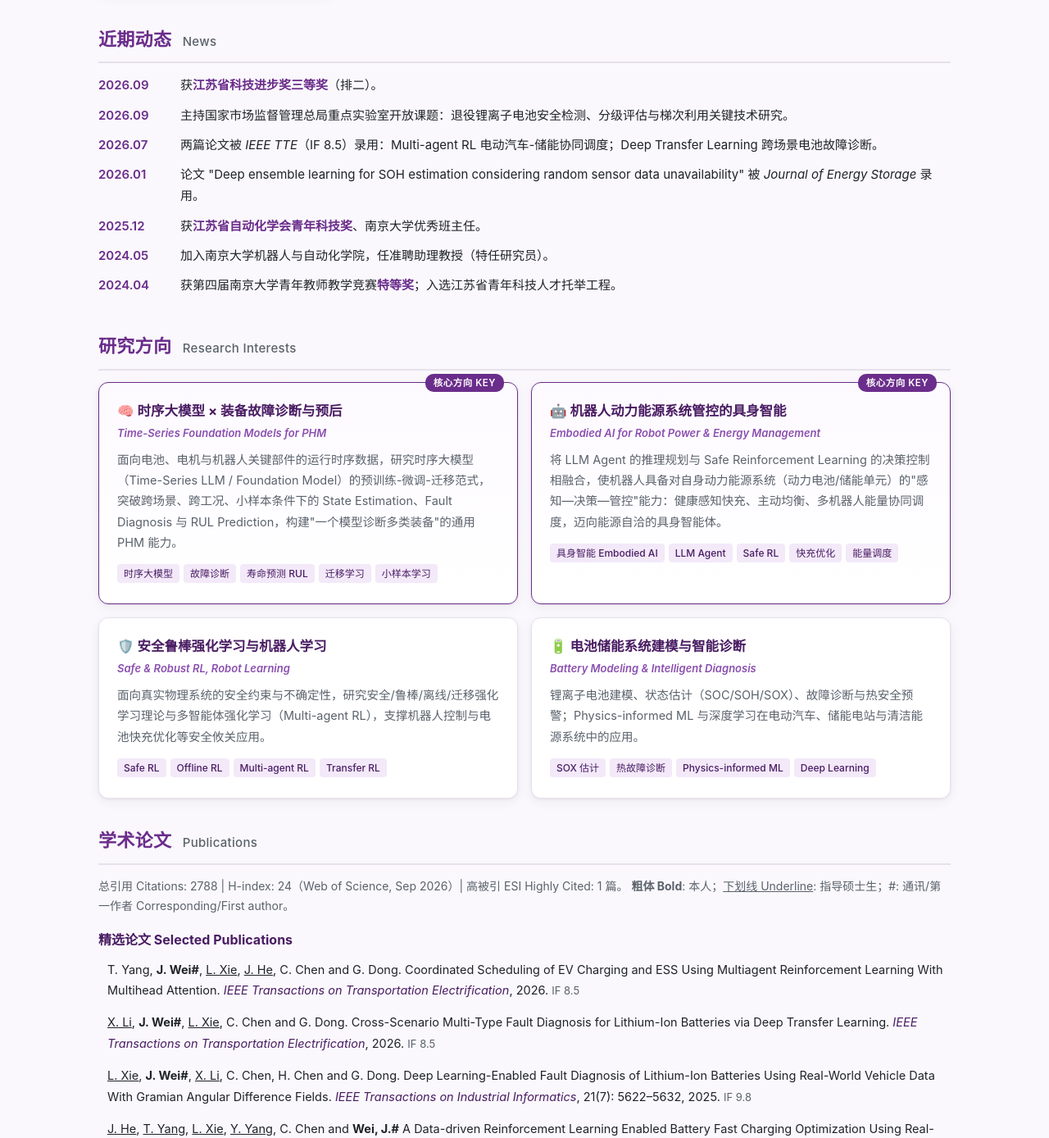
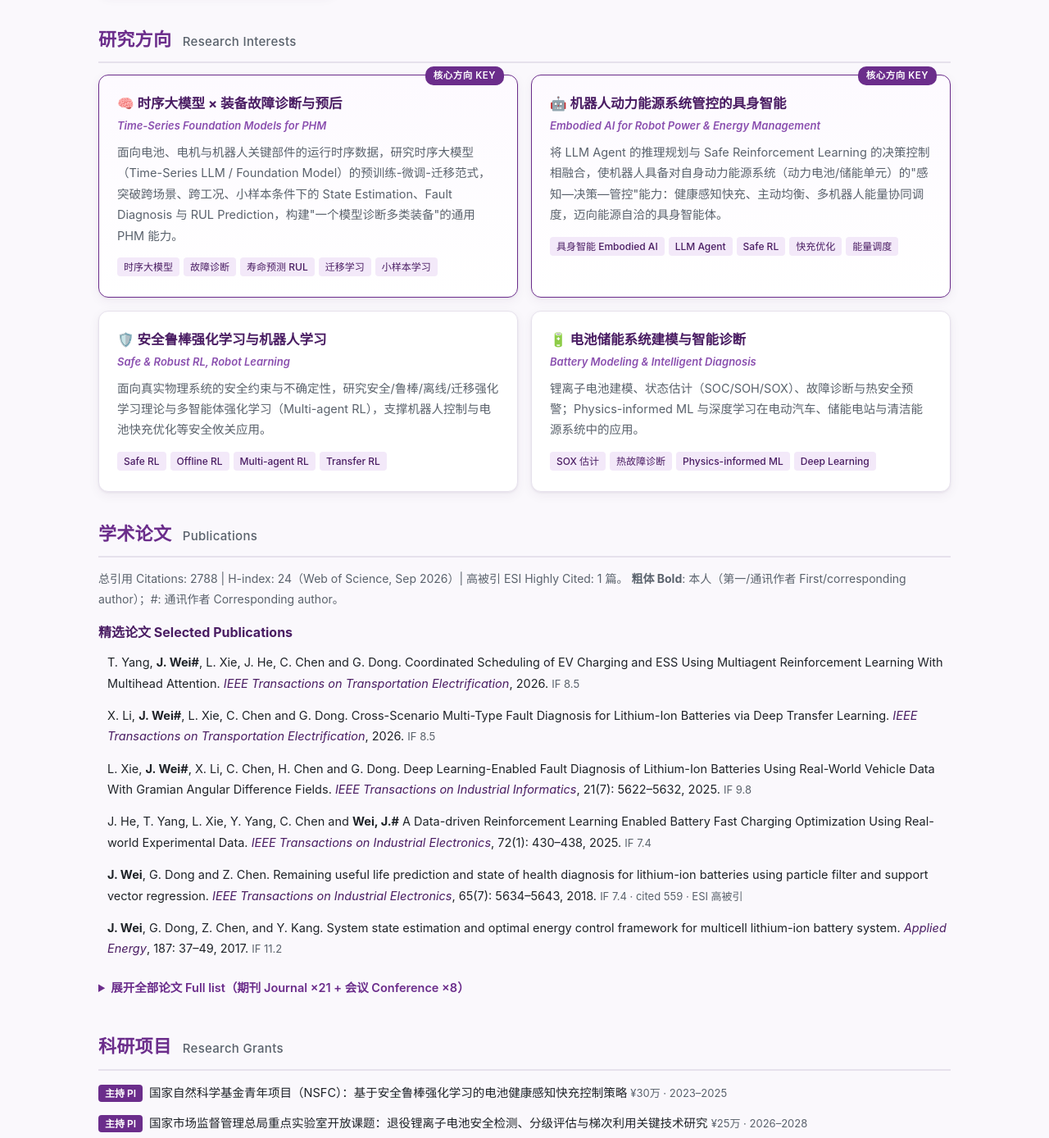
Before and after one commit to jwwei-nju/jwwei-nju.github.io, a plain HTML site: page index.html in a window 1280 px wide. Shown: the part 721-2109 px from the top of the page at 82% size. Drawn offline with Linux system fonts and the light colour scheme.

Commit message:
Update homepage: remove news section, adjust author marking, split projects, remove scholarships, anonymize industry projects

```diff
--- a/index.html
+++ b/index.html
@@ -142,7 +142,6 @@
     <span class="nav-brand">魏婧雯 · Jingwen Wei</span>
     <div class="nav-links">
       <a href="#about">简介 About</a>
-      <a href="#news">动态 News</a>
       <a href="#research">研究方向 Research</a>
       <a href="#publications">论文 Publications</a>
       <a href="#grants">项目 Grants</a>
@@ -186,18 +185,6 @@
     </div>
   </div>
 
-  <!-- ================= NEWS ================= -->
-  <section id="news">
-    <h2>近期动态 <span class="en">News</span></h2>
-    <div class="news-item"><span class="news-date">2026.09</span><span>获<span class="hl">江苏省科技进步奖三等奖</span>（排二）。</span></div>
-    <div class="news-item"><span class="news-date">2026.09</span><span>主持国家市场监督管理总局重点实验室开放课题：退役锂离子电池安全检测、分级评估与梯次利用关键技术研究。</span></div>
-    <div class="news-item"><span class="news-date">2026.07</span><span>两篇论文被 <em>IEEE TTE</em>（IF 8.5）录用：Multi-agent RL 电动汽车-储能协同调度；Deep Transfer Learning 跨场景电池故障诊断。</span></div>
-    <div class="news-item"><span class="news-date">2026.01</span><span>论文 "Deep ensemble learning for SOH estimation considering random sensor data unavailability" 被 <em>Journal of Energy Storage</em> 录用。</span></div>
-    <div class="news-item"><span class="news-date">2025.12</span><span>获<span class="hl">江苏省自动化学会青年科技奖</span>、南京大学优秀班主任。</span></div>
-    <div class="news-item"><span class="news-date">2024.05</span><span>加入南京大学机器人与自动化学院，任准聘助理教授（特任研究员）。</span></div>
-    <div class="news-item"><span class="news-date">2024.04</span><span>获第四届南京大学青年教师教学竞赛<span class="hl">特等奖</span>；入选江苏省青年科技人才托举工程。</span></div>
-  </section>
-
   <!-- ================= RESEARCH ================= -->
   <section id="research">
     <h2>研究方向 <span class="en">Research Interests</span></h2>
@@ -236,28 +223,28 @@
     <h2>学术论文 <span class="en">Publications</span></h2>
     <p style="font-size:14px;color:var(--muted);margin-bottom:14px">
       总引用 Citations: 2788 | H-index: 24（Web of Science, Sep 2026）| 高被引 ESI Highly Cited: 1 篇。
-      <b>粗体 Bold</b>: 本人；<u>下划线 Underline</u>: 指导硕士生；#: 通讯/第一作者 Corresponding/First author。
+      <b>粗体 Bold</b>: 本人（第一/通讯作者 First/corresponding author）；#: 通讯作者 Corresponding author。
     </p>
 
     <h3 style="font-size:16px;margin-bottom:10px;color:var(--nju-purple-dark)">精选论文 Selected Publications</h3>
 
-    <div class="pub">T. Yang, <b>J. Wei#</b>, <u>L. Xie</u>, <u>J. He</u>, C. Chen and G. Dong. Coordinated Scheduling of EV Charging and ESS Using Multiagent Reinforcement Learning With Multihead Attention. <span class="venue">IEEE Transactions on Transportation Electrification</span>, 2026. <span class="meta">IF 8.5</span></div>
-    <div class="pub"><u>X. Li</u>, <b>J. Wei#</b>, <u>L. Xie</u>, C. Chen and G. Dong. Cross-Scenario Multi-Type Fault Diagnosis for Lithium-Ion Batteries via Deep Transfer Learning. <span class="venue">IEEE Transactions on Transportation Electrification</span>, 2026. <span class="meta">IF 8.5</span></div>
-    <div class="pub"><u>L. Xie</u>, <b>J. Wei#</b>, <u>X. Li</u>, C. Chen, H. Chen and G. Dong. Deep Learning-Enabled Fault Diagnosis of Lithium-Ion Batteries Using Real-World Vehicle Data With Gramian Angular Difference Fields. <span class="venue">IEEE Transactions on Industrial Informatics</span>, 21(7): 5622–5632, 2025. <span class="meta">IF 9.8</span></div>
-    <div class="pub"><u>J. He</u>, <u>T. Yang</u>, <u>L. Xie</u>, <u>Y. Yang</u>, C. Chen and <b>Wei, J.#</b> A Data-driven Reinforcement Learning Enabled Battery Fast Charging Optimization Using Real-world Experimental Data. <span class="venue">IEEE Transactions on Industrial Electronics</span>, 72(1): 430–438, 2025. <span class="meta">IF 7.4</span></div>
+    <div class="pub">T. Yang, <b>J. Wei#</b>, L. Xie, J. He, C. Chen and G. Dong. Coordinated Scheduling of EV Charging and ESS Using Multiagent Reinforcement Learning With Multihead Attention. <span class="venue">IEEE Transactions on Transportation Electrification</span>, 2026. <span class="meta">IF 8.5</span></div>
+    <div class="pub">X. Li, <b>J. Wei#</b>, L. Xie, C. Chen and G. Dong. Cross-Scenario Multi-Type Fault Diagnosis for Lithium-Ion Batteries via Deep Transfer Learning. <span class="venue">IEEE Transactions on Transportation Electrification</span>, 2026. <span class="meta">IF 8.5</span></div>
+    <div class="pub">L. Xie, <b>J. Wei#</b>, X. Li, C. Chen, H. Chen and G. Dong. Deep Learning-Enabled Fault Diagnosis of Lithium-Ion Batteries Using Real-World Vehicle Data With Gramian Angular Difference Fields. <span class="venue">IEEE Transactions on Industrial Informatics</span>, 21(7): 5622–5632, 2025. <span class="meta">IF 9.8</span></div>
+    <div class="pub">J. He, T. Yang, L. Xie, Y. Yang, C. Chen and <b>Wei, J.#</b> A Data-driven Reinforcement Learning Enabled Battery Fast Charging Optimization Using Real-world Experimental Data. <span class="venue">IEEE Transactions on Industrial Electronics</span>, 72(1): 430–438, 2025. <span class="meta">IF 7.4</span></div>
     <div class="pub"><b>J. Wei</b>, G. Dong and Z. Chen. Remaining useful life prediction and state of health diagnosis for lithium-ion batteries using particle filter and support vector regression. <span class="venue">IEEE Transactions on Industrial Electronics</span>, 65(7): 5634–5643, 2018. <span class="meta">IF 7.4 · cited 559 · ESI 高被引</span></div>
     <div class="pub"><b>J. Wei</b>, G. Dong, Z. Chen, and Y. Kang. System state estimation and optimal energy control framework for multicell lithium-ion battery system. <span class="venue">Applied Energy</span>, 187: 37–49, 2017. <span class="meta">IF 11.2</span></div>
 
     <details>
       <summary>展开全部论文 Full list（期刊 Journal ×21 + 会议 Conference ×8）</summary>
       <div style="margin-top:10px">
-        <div class="pub">[J3] <u>Z. Qiu</u>, <u>Q. Tan</u>, C. Chen, and <b>Wei, J.#</b> Deep ensemble learning for state-of-health estimation of lithium-ion batteries considering random sensor data unavailability. <span class="venue">Journal of Energy Storage</span>, 179: 123694, 2026. <span class="meta">IF 10.7</span></div>
-        <div class="pub">[J4] <u>J. Guo</u>, G. Dong, and <b>Wei, J.#</b> Battery state of health estimation based on automatic feature selection and streamlined temporal focus. <span class="venue">Journal of Energy Storage</span>, 141: 119160, 2026. <span class="meta">IF 10.7</span></div>
-        <div class="pub">[J6] <u>J. He</u>, <u>X. Han</u>, <u>X. Yang</u>, C. Chen, <b>J. Wei#</b> and G. Dong. User Preference-Adaptive Battery Fast Charging Strategy Considering Temperature Rising Based on Transfer Reinforcement Learning. <span class="venue">IEEE Trans. Industrial Electronics</span>, 72(10): 10327–10337, 2025.</div>
-        <div class="pub">[J8] <u>Y. Yang</u>, <u>J. He</u>, C. Chen and <b>Wei, J.#</b> Balancing Awareness Fast Charging Control for Lithium-Ion Battery Pack Using Deep Reinforcement Learning. <span class="venue">IEEE Trans. Industrial Electronics</span>, 71(4): 718–727, 2024.</div>
-        <div class="pub">[J9] G. Dong, <u>Y. Feng</u>, <u>Y. Lou</u>, <u>M. Zhang</u> and <b>Wei, J.#</b> Data-Driven Fast Charging Optimization for Lithium-Ion Battery Using Bayesian Optimization with Fast Convergence. <span class="venue">IEEE Trans. Transportation Electrification</span>, 10(2): 4173–4183, 2024.</div>
-        <div class="pub">[J10] <u>Y. Zhou</u>, G. Dong, Q. Tan, X. Han, C. Chen, and <b>J. Wei#</b> State of health estimation for lithium-ion batteries using geometric impedance spectrum features and recurrent gaussian process regression. <span class="venue">Energy</span>, 262: 125514, 2023.</div>
-        <div class="pub">[J11] G. Dong, <u>Y. Feng</u>, <u>Y. Wang</u>, and <b>J. Wei#</b> Probabilistic dischargeable time forecasting of power batteries via statistical characterization of future loading profiles. <span class="venue">Journal of Energy Storage</span>, 59: 106488, 2023.</div>
+        <div class="pub">[J3] Z. Qiu, Q. Tan, C. Chen, and <b>Wei, J.#</b> Deep ensemble learning for state-of-health estimation of lithium-ion batteries considering random sensor data unavailability. <span class="venue">Journal of Energy Storage</span>, 179: 123694, 2026. <span class="meta">IF 10.7</span></div>
+        <div class="pub">[J4] J. Guo, G. Dong, and <b>Wei, J.#</b> Battery state of health estimation based on automatic feature selection and streamlined temporal focus. <span class="venue">Journal of Energy Storage</span>, 141: 119160, 2026. <span class="meta">IF 10.7</span></div>
+        <div class="pub">[J6] J. He, X. Han, X. Yang, C. Chen, <b>J. Wei#</b> and G. Dong. User Preference-Adaptive Battery Fast Charging Strategy Considering Temperature Rising Based on Transfer Reinforcement Learning. <span class="venue">IEEE Trans. Industrial Electronics</span>, 72(10): 10327–10337, 2025.</div>
+        <div class="pub">[J8] Y. Yang, J. He, C. Chen and <b>Wei, J.#</b> Balancing Awareness Fast Charging Control for Lithium-Ion Battery Pack Using Deep Reinforcement Learning. <span class="venue">IEEE Trans. Industrial Electronics</span>, 71(4): 718–727, 2024.</div>
+        <div class="pub">[J9] G. Dong, Y. Feng, Y. Lou, M. Zhang and <b>Wei, J.#</b> Data-Driven Fast Charging Optimization for Lithium-Ion Battery Using Bayesian Optimization with Fast Convergence. <span class="venue">IEEE Trans. Transportation Electrification</span>, 10(2): 4173–4183, 2024.</div>
+        <div class="pub">[J10] Y. Zhou, G. Dong, Q. Tan, X. Han, C. Chen, and <b>J. Wei#</b> State of health estimation for lithium-ion batteries using geometric impedance spectrum features and recurrent gaussian process regression. <span class="venue">Energy</span>, 262: 125514, 2023.</div>
+        <div class="pub">[J11] G. Dong, Y. Feng, Y. Wang, and <b>J. Wei#</b> Probabilistic dischargeable time forecasting of power batteries via statistical characterization of future loading profiles. <span class="venue">Journal of Energy Storage</span>, 59: 106488, 2023.</div>
         <div class="pub">[J12] <b>J. Wei</b>, C. Chen and G. Dong. Global sensitivity analysis for impedance spectrum identification of lithium-ion batteries using time-domain response. <span class="venue">IEEE Trans. Industrial Electronics</span>, 70(4): 3825–3835, 2023.</div>
         <div class="pub">[J13] G. Dong, and <b>J. Wei#</b> A physics-based aging model for lithium-ion battery with coupled chemical/mechanical degradation mechanisms. <span class="venue">Electrochimica Acta</span>, 395: 139133, 2021.</div>
         <div class="pub">[J14] <b>J. Wei</b> and C. Chen. A multi-timescale framework for state monitoring and lifetime prognosis of lithium-ion batteries. <span class="venue">Energy</span>, 229: 120684, 2021.</div>
@@ -281,8 +268,9 @@
     <h2>科研项目 <span class="en">Research Grants</span></h2>
     <div class="grant"><span class="role">主持 PI</span>国家自然科学基金青年项目（NSFC）：基于安全鲁棒强化学习的电池健康感知快充控制策略 <span class="fund">¥30万 · 2023–2025</span></div>
     <div class="grant"><span class="role">主持 PI</span>国家市场监督管理总局重点实验室开放课题：退役锂离子电池安全检测、分级评估与梯次利用关键技术研究 <span class="fund">¥25万 · 2026–2028</span></div>
-    <div class="grant"><span class="role">主持 PI</span>校企技术攻关：锂离子电池 SOX 算法 <span class="fund">¥100万 · 2026–2028</span></div>
-    <div class="grant"><span class="role">主持 PI</span>校企技术攻关：锂离子电池 SOC 算法 / 镍氢气电池并簇算法 <span class="fund">¥60万 / ¥49万 · 2024–2026</span></div>
+    <div class="grant"><span class="role">主持 PI</span>校企技术攻关项目 <span class="fund">¥100万 · 2026–2028</span></div>
+    <div class="grant"><span class="role">主持 PI</span>校企技术攻关项目 <span class="fund">¥60万 · 2024.07–2024.12</span></div>
+    <div class="grant"><span class="role">主持 PI</span>校企技术攻关项目 <span class="fund">¥49万 · 2026.01–2026.06</span></div>
     <div class="grant"><span class="role">主持 PI</span>校企技术咨询：车网互动（V2G）场景下电池检测试验能力体系建设服务 <span class="fund">¥22万 · 2024–2026</span></div>
     <div class="grant"><span class="role">主持 PI</span>江苏省自然科学基金青年项目：基于多尺度模型的锂电池系统故障检测与诊断研究 <span class="fund">¥20万 · 2020–2023 已结题</span></div>
     <div class="grant"><span class="role co">共同主持 Co-PI</span>中央高校基本科研业务费原创交叉项目：强化学习在储能系统中的应用 <span class="fund">¥60万 · 2021–2023 已结题</span></div>
@@ -328,8 +316,6 @@
     <div class="award-row"><span class="award-year">2022/23</span><span>全球前 2% 顶尖科学家榜单 World's Top 2% Scientists（Stanford &amp; Elsevier，2021、2022 年度）</span></div>
     <div class="award-row"><span class="award-year">2020</span><span>江苏省双创博士</span></div>
     <div class="award-row"><span class="award-year">2019</span><span>中国科学院院长优秀奖；中科大优秀博士论文提名奖</span></div>
-    <div class="award-row"><span class="award-year">2018</span><span>博士生国家奖学金 National Scholarship</span></div>
-    <div class="award-row"><span class="award-year">2017</span><span>华为一等奖学金 Huawei First-Class Scholarship</span></div>
   </section>
 
 </div>
```
